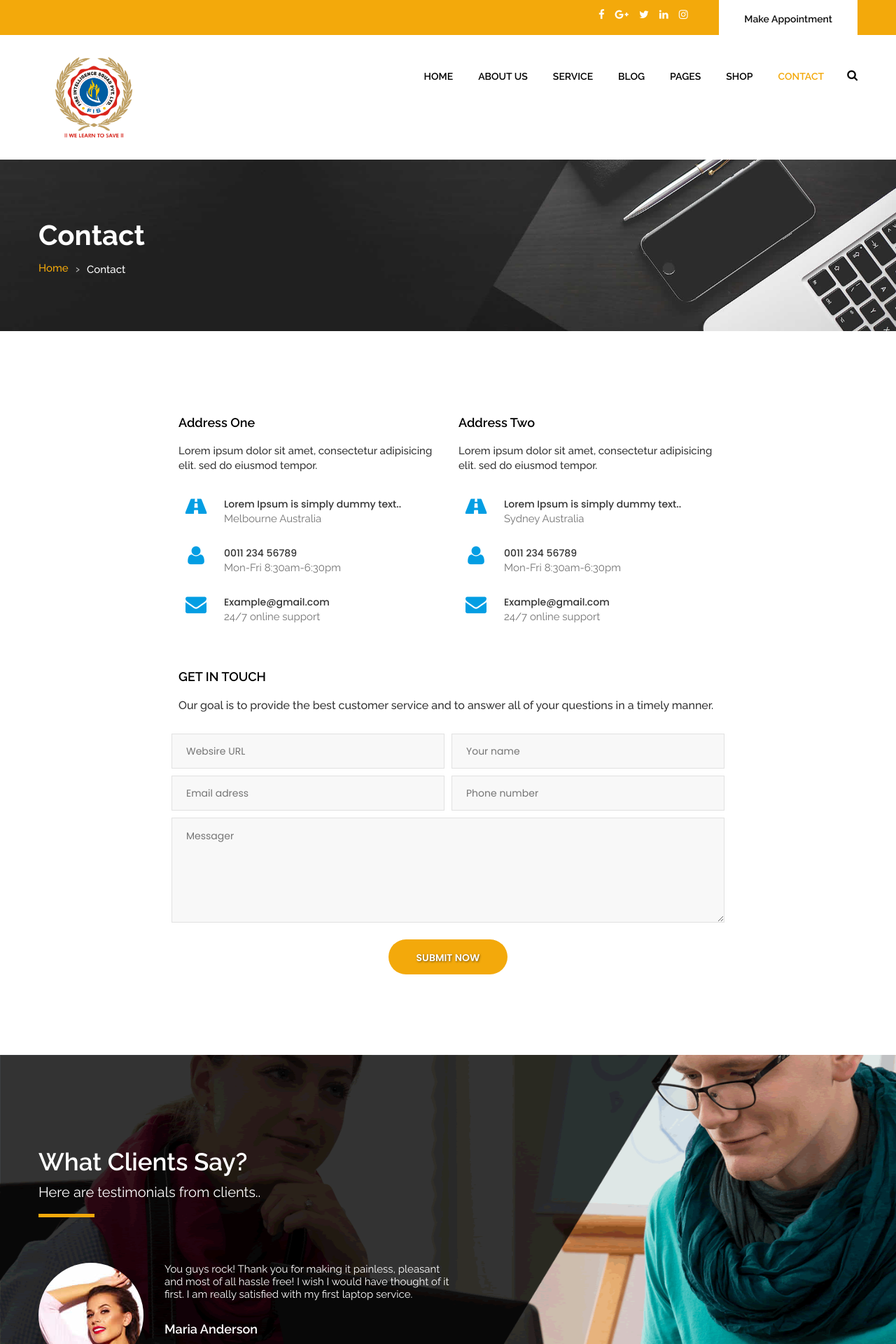
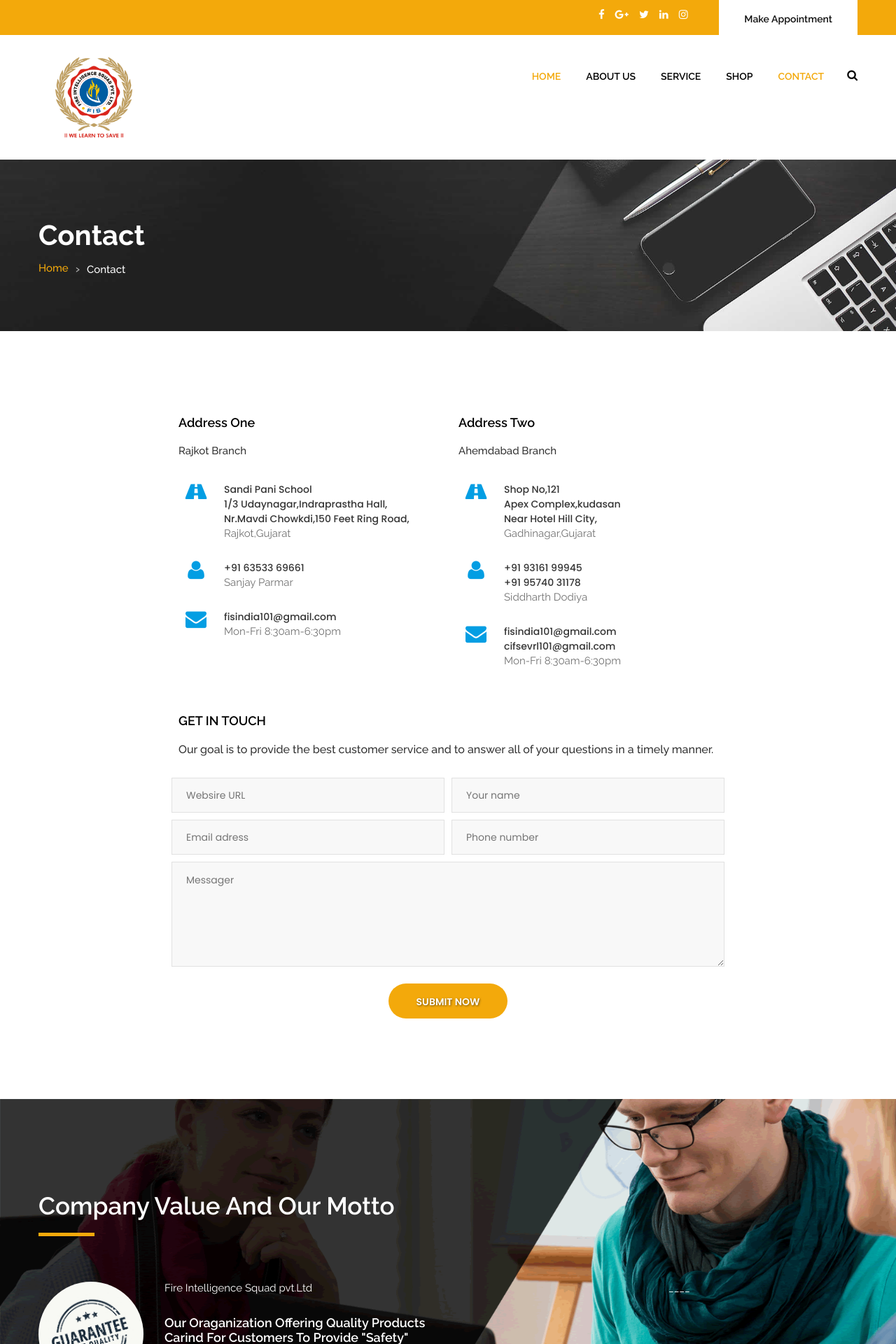
Before and after one commit to ShivamS-SerpentCS/cisf_mysite, a Django app: page /contact/ in a window 1280 px wide. Shown: the top 1920 px of the page at 70% size. Run offline with Django 3.2, Linux system fonts and the light colour scheme; some libraries are stand-ins or nearby versions.

Commit message:
[add]contec1.html

```diff
--- a/mysite/templates/it_contact.html
+++ b/mysite/templates/it_contact.html
@@ -3,31 +3,32 @@
 <head>
 <!-- basic -->
 <meta charset="utf-8">
+{% load static %}
 <meta http-equiv="X-UA-Compatible" content="IE=edge">
 <!-- mobile metas -->
 <meta name="viewport" content="width=device-width, initial-scale=1">
 <meta name="viewport" content="initial-scale=1, maximum-scale=1">
 <!-- site metas -->
-<title>It.Next - IT Service Responsive Html Theme</title>
+<title>Fire Intelligence Squad pvt.ltd.</title>
 <meta name="keywords" content="">
 <meta name="description" content="">
 <meta name="author" content="">
 <!-- site icons -->
-<link rel="icon" href="images/fevicon/IMG_20210218_211157.jpg" type="image/gif" />
+<link rel="icon" href="{% static 'images/fevicon/IMG_20210218_211157.jpg' %}" type="image/gif" />
 <!-- bootstrap css -->
-<link rel="stylesheet" href="css/bootstrap.min.css" />
+<link rel="stylesheet" href="{% static 'css/bootstrap.min.css' %}" />
 <!-- Site css -->
-<link rel="stylesheet" href="css/style.css" />
+<link rel="stylesheet" href="{% static 'css/style.css' %}"/>
 <!-- responsive css -->
-<link rel="stylesheet" href="css/responsive.css" />
+<link rel="stylesheet" href="{% static 'css/responsive.css' %}" />
 <!-- colors css -->
-<link rel="stylesheet" href="css/colors1.css" />
+<link rel="stylesheet" href="{% static 'css/colors1.css' %}"/>
 <!-- custom css -->
-<link rel="stylesheet" href="css/custom.css" />
+<link rel="stylesheet" href="{% static 'css/custom.css' %}"/>
 <!-- wow Animation css -->
-<link rel="stylesheet" href="css/animate.css" />
+<link rel="stylesheet" href="{% static 'css/animate.css' %}"/>
 <!-- zoom effect -->
-<link rel='stylesheet' href='css/hizoom.css'>
+<link rel='stylesheet' href="{% static 'css/hizoom.css' %}">
 <!-- end zoom effect -->
 <!--[if lt IE 9]>
       <script src="https://oss.maxcdn.com/libs/html5shiv/3.7.0/html5shiv.js"></script>
@@ -36,7 +37,7 @@
 </head>
 <body id="default_theme" class="contact_us">
 <!-- loader -->
-<div class="bg_load"> <img class="loader_animation" src="images/loaders/loader_1.png" alt="#" /> </div>
+<div class="bg_load"> <img class="loader_animation" src="{% static 'images/loaders/loader_1.png' %}" alt="#" /> </div>
 <!-- end loader -->
 <!-- header -->
 <header id="default_header" class="header_style_1">
@@ -54,7 +55,7 @@
             </div> -->
           </div>
         </div>
-        <div class="col-md-4 right_section_header_top">
+      <div class="col-md-4 right_section_header_top">
           <div class="float-left">
             <div class="social_icon">
               <ul class="list-inline">
@@ -67,7 +68,7 @@
             </div>
           </div>
           <div class="float-right">
-            <div class="make_appo"> <a class="btn white_btn" href="make_appointment.html">Make Appointment</a> </div>
+            <div class="make_appo"> <a class="btn white_btn" href="/appointment">Make Appointment</a> </div>
           </div>
         </div>
       </div>
@@ -80,7 +81,7 @@
       <div class="row">
         <div class="col-lg-3 col-md-12 col-sm-12 col-xs-12">
           <!-- logo start -->
-          <div class="logo"> <a href="it_home.html"><img src="images/logos/LOGO.jpg" alt="logo" /></a> </div>
+          <div class="logo"> <a href="/home"><img src="{% static 'images/logos/LOGO.jpg' %}" alt="logo" /></a> </div>
           <!-- logo end -->
         </div>
         <div class="col-lg-9 col-md-12 col-sm-12 col-xs-12">
@@ -88,20 +89,20 @@
           <div class="menu_side">
             <div id="navbar_menu">
               <ul class="first-ul">
-                <li> <a href="it_home.html">Home</a>
+                <li> <a class="active" href="/home">Home</a>
                   <ul>
-                    <li><a href="it_home.html">It Home Page</a></li>
-                    <li><a href="it_home_dark.html">It Dark Home Page</a></li>
+                    <li><a href="/home">CISF Home Page</a></li>
+                    <li><a href="/home_dark">CISF Dark Home Page</a></li>
                   </ul>
                 </li>
-                <li><a href="it_about.html">About Us</a></li>
-                <li> <a href="it_service.html">Service</a>
+                <li><a href="/about">About Us</a></li>
+                <li> <a href="/service">Service</a>
                   <ul>
-                    <li><a href="it_service_list.html">Services list</a></li>
-                    <li><a href="it_service_detail.html">Services Detail</a></li>
+                    <li><a href="/service_list">Services list</a></li>
+                    <li><a href="/service_detail">Services Detail</a></li>
                   </ul>
                 </li>
-                <li> <a href="it_blog.html">Blog</a>
+                <!-- <li> <a href="it_blog.html">Blog</a>
                   <ul>
                     <li><a href="it_blog.html">Blog List</a></li>
                     <li><a href="it_blog_grid.html">Blog Grid</a></li>
@@ -116,7 +117,7 @@
                     <li><a href="it_privacy_policy.html">Privacy Policy</a></li>
                     <li><a href="it_error.html">Error 404</a></li>
                   </ul>
-                </li>
+                </li> -->
                 <li> <a href="it_shop.html">Shop</a>
                   <ul>
                     <li><a href="it_shop.html">Shop List</a></li>
@@ -125,9 +126,9 @@
                     <li><a href="it_checkout.html">Checkout</a></li>
                   </ul>
                 </li>
-                <li> <a class="active" href="it_contact.html">Contact</a>
+                <li> <a class="active" href="/contact">Contact</a>
                   <ul>
-                    <li><a href="it_contact.html">Contact Page 1</a></li>
+                    <li><a href="/contact">Contact Page 1</a></li>
                     <li><a href="it_contact_2.html">Contact Page 2</a></li>
                   </ul>
                 </li>
@@ -177,51 +178,59 @@
           <div class="full">
             <div class="col-lg-6 col-md-6 col-sm-12 col-xs-12 adress_cont margin_bottom_30">
               <h4>Address One</h4>
-              <p>Lorem ipsum dolor sit amet, consectetur adipisicing elit. sed do eiusmod tempor.</p>
+              <p>Rajkot Branch</p>
               <div class="information_bottom left-side margin_bottom_20_all">
                 <div class="icon_bottom"> <i class="fa fa-road" aria-hidden="true"></i> </div>
                 <div class="info_cont">
-                  <h4>Lorem Ipsum is simply dummy text..</h4>
-                  <p>Melbourne Australia</p>
+                  <h4>Sandi Pani School<br>
+                  1/3 Udaynagar,Indraprastha Hall,<br>
+                  Nr.Mavdi Chowkdi,150 Feet Ring Road,<br>
+                  </h4>
+                  <p>Rajkot,Gujarat</p>
                 </div>
               </div>
               <div class="information_bottom left-side margin_bottom_20_all">
                 <div class="icon_bottom"> <i class="fa fa-user" aria-hidden="true"></i> </div>
                 <div class="info_cont">
-                  <h4>0011 234 56789</h4>
-                  <p>Mon-Fri 8:30am-6:30pm</p>
+                  <h4>+91 63533 69661</h4>
+                  <p>Sanjay Parmar</p>
                 </div>
               </div>
               <div class="information_bottom left-side">
                 <div class="icon_bottom"> <i class="fa fa-envelope" aria-hidden="true"></i> </div>
                 <div class="info_cont">
-                  <h4>Example@gmail.com</h4>
-                  <p>24/7 online support</p>
+                  <h4>fisindia101@gmail.com</h4>
+                  <p>Mon-Fri 8:30am-6:30pm</p>
                 </div>
               </div>
             </div>
             <div class="col-lg-6 col-md-6 col-sm-12 col-xs-12 adress_cont margin_bottom_30_all">
               <h4>Address Two</h4>
-              <p>Lorem ipsum dolor sit amet, consectetur adipisicing elit. sed do eiusmod tempor.</p>
+              <p>Ahemdabad Branch</p>
               <div class="information_bottom left-side margin_bottom_20_all">
                 <div class="icon_bottom"> <i class="fa fa-road" aria-hidden="true"></i> </div>
                 <div class="info_cont">
-                  <h4>Lorem Ipsum is simply dummy text..</h4>
-                  <p>Sydney Australia</p>
+                  <h4>Shop No,121<br>
+                    Apex Complex,kudasan<br>
+                    Near Hotel Hill City,
+                    </h4>
+                  <p>Gadhinagar,Gujarat</p>
                 </div>
               </div>
               <div class="information_bottom left-side margin_bottom_20_all">
                 <div class="icon_bottom"> <i class="fa fa-user" aria-hidden="true"></i> </div>
                 <div class="info_cont">
-                  <h4>0011 234 56789</h4>
-                  <p>Mon-Fri 8:30am-6:30pm</p>
+                  <h4>+91 93161 99945</h4>
+                  <h4>+91 95740 31178</h4>
+                  <p>Siddharth Dodiya</p>
                 </div>
               </div>
               <div class="information_bottom left-side">
                 <div class="icon_bottom"> <i class="fa fa-envelope" aria-hidden="true"></i> </div>
                 <div class="info_cont">
-                  <h4>Example@gmail.com</h4>
-                  <p>24/7 online support</p>
+                  <h4>fisindia101@gmail.com</h4>
+                  <h4>cifsevrl101@gmail.com</h4>
+                  <p>Mon-Fri 8:30am-6:30pm</p>
                 </div>
               </div>
             </div>
@@ -266,8 +275,8 @@
       <div class="col-md-12">
         <div class="full">
           <div class="main_heading text_align_left">
-            <h2 style="text-transform: none;">What Clients Say?</h2>
-            <p class="large">Here are testimonials from clients..</p>
+            <h2 style="text-transform: none;">Company Value And Our Motto </h2>
+            <!-- <p class="large">Here are testimonials from clients..</p> -->
           </div>
         </div>
       </div>
@@ -286,9 +295,18 @@
             <div class="carousel-inner">
               <div class="carousel-item active">
                 <div class="testimonial-container">
+                  <div class="testimonial-content">Fire Intelligence Squad pvt.Ltd</div>
+                  <div class="testimonial-photo"> <img src="{% static 'images/it_service/quality3.jpg' %}" class="img-responsive" alt="#" width="150" height="150"> </div>
+                  <div class="testimonial-meta">
+                    <h4>Our Oraganization Offering Quality Products Carind For Customers To Provide "Safety"</h4>
+                    <span class="testimonial-position">Our Motto is "Following The Path OF Bravery"</span> </div>
+                </div>
+              </div>
+             <!--  <div class="carousel-item">
+                <div class="testimonial-container">
                   <div class="testimonial-content"> You guys rock! Thank you for making it painless, pleasant and most of all hassle free! I wish I would have thought of it first.
-                    I am really satisfied with my first laptop service. </div>
-                  <div class="testimonial-photo"> <img src="images/it_service/client1.jpg" class="img-responsive" alt="#" width="150" height="150"> </div>
+                    I am really satisfied with my first laptop service.</div>
+                  <div class="testimonial-photo"> <img src="{% static 'images/it_service/client2.jpg' %}" class="img-responsive" alt="#" width="150" height="150"> </div>
                   <div class="testimonial-meta">
                     <h4>Maria Anderson</h4>
                     <span class="testimonial-position">CFO, Tech NY</span> </div>
@@ -297,29 +315,20 @@
               <div class="carousel-item">
                 <div class="testimonial-container">
                   <div class="testimonial-content"> You guys rock! Thank you for making it painless, pleasant and most of all hassle free! I wish I would have thought of it first.
-                    I am really satisfied with my first laptop service. </div>
-                  <div class="testimonial-photo"> <img src="images/it_service/client2.jpg" class="img-responsive" alt="#" width="150" height="150"> </div>
+                    I am really satisfied with my first laptop service.</div>
+                  <div class="testimonial-photo"> <img src="{% static 'images/it_service/client3.jpg' %}" class="img-responsive" alt="#" width="150" height="150"> </div>
                   <div class="testimonial-meta">
                     <h4>Maria Anderson</h4>
                     <span class="testimonial-position">CFO, Tech NY</span> </div>
                 </div>
-              </div>
-              <div class="carousel-item">
-                <div class="testimonial-container">
-                  <div class="testimonial-content"> You guys rock! Thank you for making it painless, pleasant and most of all hassle free! I wish I would have thought of it first.
-                    I am really satisfied with my first laptop service. </div>
-                  <div class="testimonial-photo"> <img src="images/it_service/client3.jpg" class="img-responsive" alt="#" width="150" height="150"> </div>
-                  <div class="testimonial-meta">
-                    <h4>Maria Anderson</h4>
-                    <span class="testimonial-position">CFO, Tech NY</span> </div>
-                </div>
-              </div>
+              </div> -->
             </div>
           </div>
         </div>
       </div>
       <div class="col-sm-5">
         <div class="full"> </div>
+      <span style="display:inline-block;margin-left:200px">____</span>
       </div>
     </div>
   </div>
@@ -332,10 +341,10 @@
       <div class="col-md-12">
         <div class="full">
           <div class="contact_us_section">
-            <div class="call_icon"> <img src="images/it_service/phone_icon.png" alt="#" /> </div>
+            <div class="call_icon"> <img src="{% static 'images/it_service/phone_icon.png' %}" alt="#" /> </div>
             <div class="inner_cont">
-              <h2>REQUEST A FREE QUOTE</h2>
-              <p>Get answers and advice from people you want it from.</p>
+              <h2>Any Query</h2>
+              <p>Get answers</p>
             </div>
             <div class="button_Section_cont"> <a class="btn dark_gray_bt" href="it_contact.html">Contact us</a> </div>
           </div>
@@ -346,23 +355,23 @@
 </div>
 <!-- end section -->
 <!-- section -->
-<div class="section padding_layout_1" style="padding: 50px 0;">
+<!-- <div class="section padding_layout_1" style="padding: 50px 0;">
   <div class="container">
     <div class="row">
       <div class="col-md-12">
         <div class="full">
           <ul class="brand_list">
-            <li><img src="images/it_service/brand_icon1.png" alt="#" /></li>
-            <li><img src="images/it_service/brand_icon2.png" alt="#" /></li>
-            <li><img src="images/it_service/brand_icon3.png" alt="#" /></li>
-            <li><img src="images/it_service/brand_icon4.png" alt="#" /></li>
-            <li><img src="images/it_service/brand_icon5.png" alt="#" /></li>
+            <li><img src="{% static 'images/it_service/brand_icon1.png' %}" alt="#" /></li>
+            <li><img src="{% static 'images/it_service/brand_icon2.png' %}" alt="#" /></li>
+            <li><img src="{% static 'images/it_service/brand_icon3.png' %}" alt="#" /></li>
+            <li><img src="{% static 'images/it_service/brand_icon4.png' %}" alt="#" /></li>
+            <li><img src="{% static 'images/it_service/brand_icon5.png' %}" alt="#" /></li>
           </ul>
         </div>
       </div>
     </div>
   </div>
-</div>
+</div> -->
 <!-- end section -->
 <!-- Modal -->
 <div class="modal fade" id="search_bar" role="dialog">
@@ -393,16 +402,32 @@
 <footer class="footer_style_2">
   <div class="container-fuild">
     <div class="row">
-      <div class="map_section">
+      <!-- <div class="map_section">
         <div id="map"></div>
-      </div>
+      </div> -->
       <div class="footer_blog">
         <div class="row">
           <div class="col-md-6">
             <div class="main-heading left_text">
-              <h2>It Next Theme</h2>
+              <h2>Rajkot Branch</h2>
             </div>
-            <p>Tincidunt elit magnis nulla facilisis. Dolor sagittis maecenas. Sapien nunc amet ultrices, dolores sit ipsum velit purus aliquet, massa fringilla leo orci.</p>
+            <!-- <h2>Rajkot Branch</h2> -->
+            <p>Sandi Pani School<br>
+            1/3 Udaynagar,Indraprastha Hall,<br>
+            Nr.Mavdi Chowkdi,150 Feet Ring Road,<br>
+            Rajkot-360004</p><br>
+            <p>Sanjay Parmar<br>Mo.+91 63533 69661 <br>Email: fisindia101@gmail.com</p>
+          </div>
+          <div class="col-md-6">
+            <div class="main-heading left_text">
+              <h2>Ahemdabad Branch</h2>
+            </div>
+            <!-- <h2>Ahemdabad Branch</h2> -->
+            <p>Shop No,121<br>
+            Apex Complex,kudasan<br>
+            Near Hotel Hill City,
+            Gadhinagar</p>
+            <p>Siddharth Dodiya<br>Mo.+91 93161 99945<br>Mo.+91 95740 31178<br>Email: fisindia101@gmail.com<br>Email: cifsevrl101@gmail.com</p>
             <ul class="social_icons">
               <li class="social-icon fb"><a href="#"><i class="fa fa-facebook" aria-hidden="true"></i></a></li>
               <li class="social-icon tw"><a href="#"><i class="fa fa-twitter" aria-hidden="true"></i></a></li>
@@ -414,14 +439,14 @@
               <h2>Additional links</h2>
             </div>
             <ul class="footer-menu">
-              <li><a href="it_about.html"><i class="fa fa-angle-right"></i> About us</a></li>
-              <li><a href="it_term_condition.html"><i class="fa fa-angle-right"></i> Terms and conditions</a></li>
-              <li><a href="it_privacy_policy.html"><i class="fa fa-angle-right"></i> Privacy policy</a></li>
-              <li><a href="it_news.html"><i class="fa fa-angle-right"></i> News</a></li>
-              <li><a href="it_contact.html"><i class="fa fa-angle-right"></i> Contact us</a></li>
+              <!-- <li><a href="about/"><i class="fa fa-angle-right"></i> About us</a></li> -->
+              <li><a href="term_condition"><i class="fa fa-angle-right"></i> Terms and conditions</a></li>
+              <li><a href="privacy_policy/"><i class="fa fa-angle-right"></i> Privacy policy</a></li>
+              <li><a href="news/"><i class="fa fa-angle-right"></i> News</a></li>
+              <li><a href="contact/"><i class="fa fa-angle-right"></i> Contact us</a></li>
             </ul>
           </div>
-          <div class="col-md-6">
+          <!-- <div class="col-md-6">
             <div class="main-heading left_text">
               <h2>Services</h2>
             </div>
@@ -432,14 +457,15 @@
               <li><a href="it_network_solution.html"><i class="fa fa-angle-right"></i> Network solutions</a></li>
               <li><a href="it_techn_support.html"><i class="fa fa-angle-right"></i> Technical support</a></li>
             </ul>
-          </div>
+          </div> -->
           <div class="col-md-6">
             <div class="main-heading left_text">
               <h2>Contact us</h2>
             </div>
-            <p>123 Second Street Fifth Avenue,<br>
-              Manhattan, New York<br>
-              <span style="font-size:18px;"><a href="tel:+9876543210">+987 654 3210</a></span></p>
+            <p>Shop No,121,<br>
+              Apex Complex,kudasan<br>,
+              Near Hotel Hill City, Gadhinagar<br>
+              <span style="font-size:18px;"><a href="tel:+91 93161 99945">+91 93161 99945</a></span></p>
             <div class="footer_mail-section">
               <form>
                 <fieldset>
@@ -461,14 +487,14 @@
 </footer>
 <!-- end footer -->
 <!-- js section -->
-<script src="js/jquery.min.js"></script>
-<script src="js/bootstrap.min.js"></script>
+<script src="{% static 'js/jquery.min.js' %}"></script>
+<script src="{% static 'js/bootstrap.min.js' %}"></script>
 <!-- menu js -->
-<script src="js/menumaker.js"></script>
+<script src="{% static 'js/menumaker.js' %}"></script>
 <!-- wow animation -->
-<script src="js/wow.js"></script>
+<script src="{% static 'js/wow.js' %}"></script>
 <!-- custom js -->
-<script src="js/custom.js"></script>
+<script src="{% static 'js/custom.js' %}"></script>
 <script>
 
       // This example adds a marker to indicate the position of Bondi Beach in Sydney,
@@ -567,7 +593,7 @@
              ]
 		});
 
-        var image = 'images/it_service/location_icon_map_cont.png';
+        var image ="{% static 'images/it_service/location_icon_map_cont.png' %}";
         var beachMarker = new google.maps.Marker({
           position: {lat: 40.645037, lng: -73.880224},
           map: map,
@@ -579,7 +605,7 @@
 <script src="https://maps.googleapis.com/maps/api/js?key=AIzaSyA8eaHt9Dh5H57Zh0xVTqxVdBFCvFMqFjQ&callback=initMap"></script>
 <!-- end google map js -->
 <!-- zoom effect -->
-<script src='js/hizoom.js'></script>
+<script src="{% static 'js/hizoom.js' %}"></script>
 <script>
         $('.hi1').hiZoom({
             width: 300,
--- a/mysite/templates/make_appointment.html
+++ b/mysite/templates/make_appointment.html
@@ -129,7 +129,7 @@
                 </li>
                 <li> <a class="active" href="it_contact.html">Contact</a>
                   <ul>
-                    <li><a href="it_contact.html">Contact Page 1</a></li>
+                    <li><a href="/contact">Contact Page 1</a></li>
                     <li><a href="it_contact_2.html">Contact Page 2</a></li>
                   </ul>
                 </li>
```
